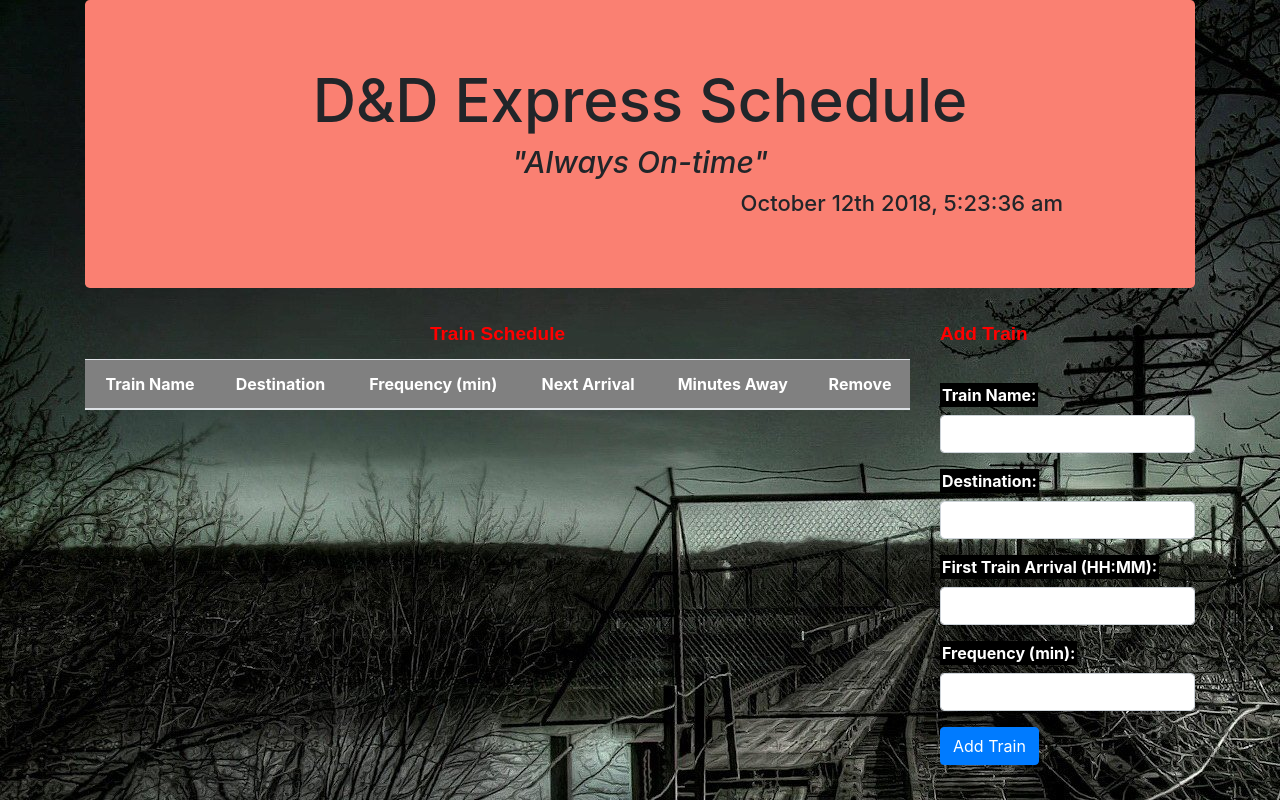
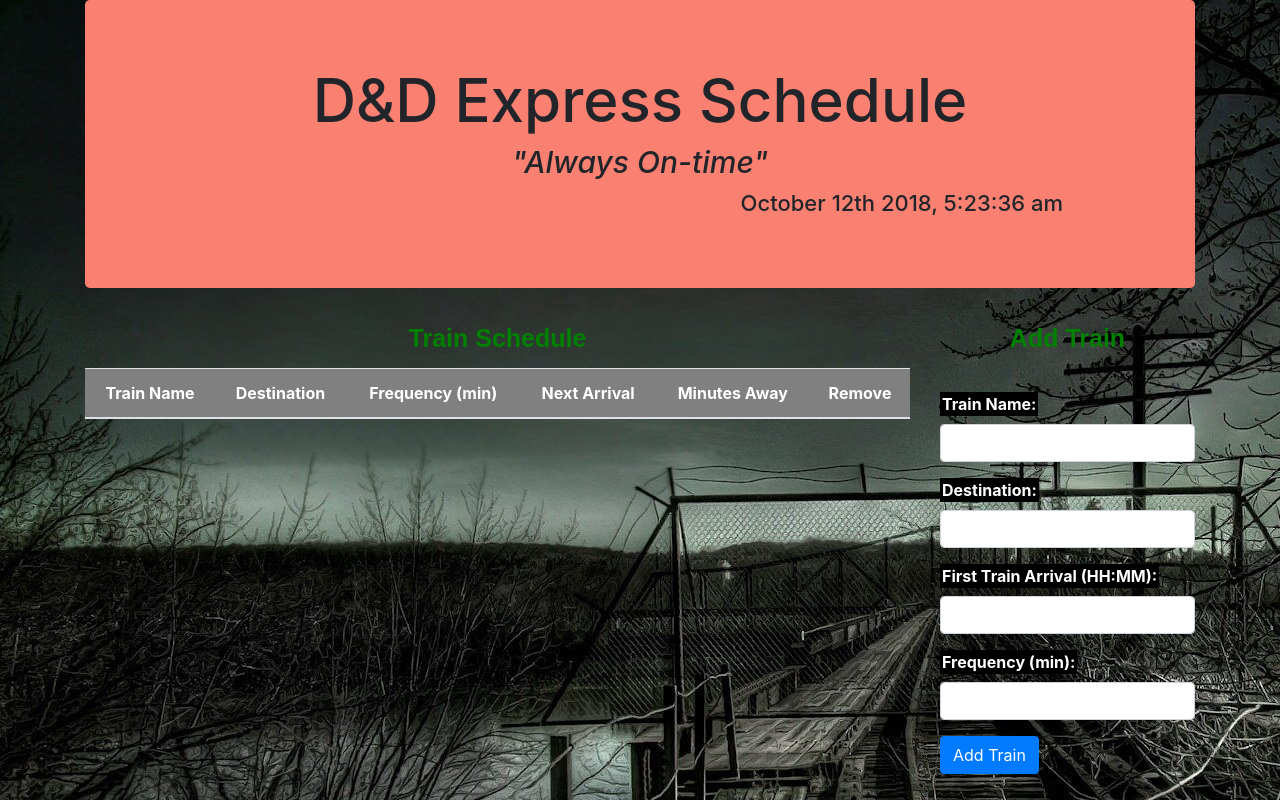
Before and after one commit to duncandam86/TrainSchedule, a plain HTML site: page index.html in a window 1280 px wide. Drawn offline with nearby package versions, Linux system fonts and the light colour scheme; no server answers.

Commit message:
HTML CSS update

```diff
--- a/assets/css/style.css
+++ b/assets/css/style.css
@@ -22,10 +22,10 @@ h5{
 }
 .panel-heading{
     margin-bottom: 10px;
-    font-size: 19px;
+    font-size: 25px;
     font-family: Arial, Helvetica, sans-serif;
     font-weight: bold;
-    color: red;
+    color: green;
 }
 .table{
     background: grey;
--- a/index.html
+++ b/index.html
@@ -52,7 +52,7 @@
             </div>
             <div class="col-md-3">
                 <div class="panel panel-default">
-                    <div class="panel-heading">
+                    <div class="panel-heading text-center">
                         Add Train
                     </div>
                     <br>
```
